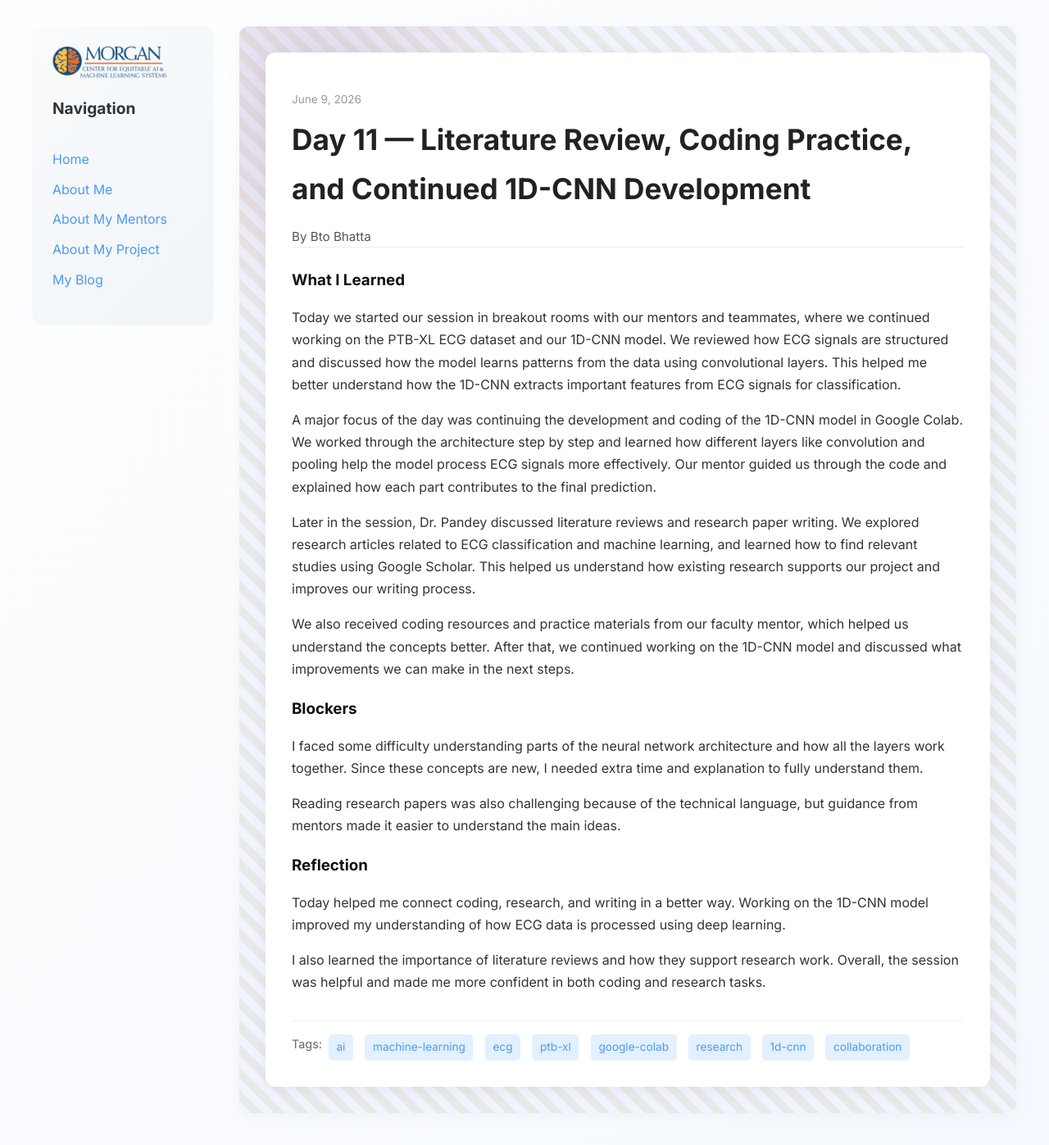
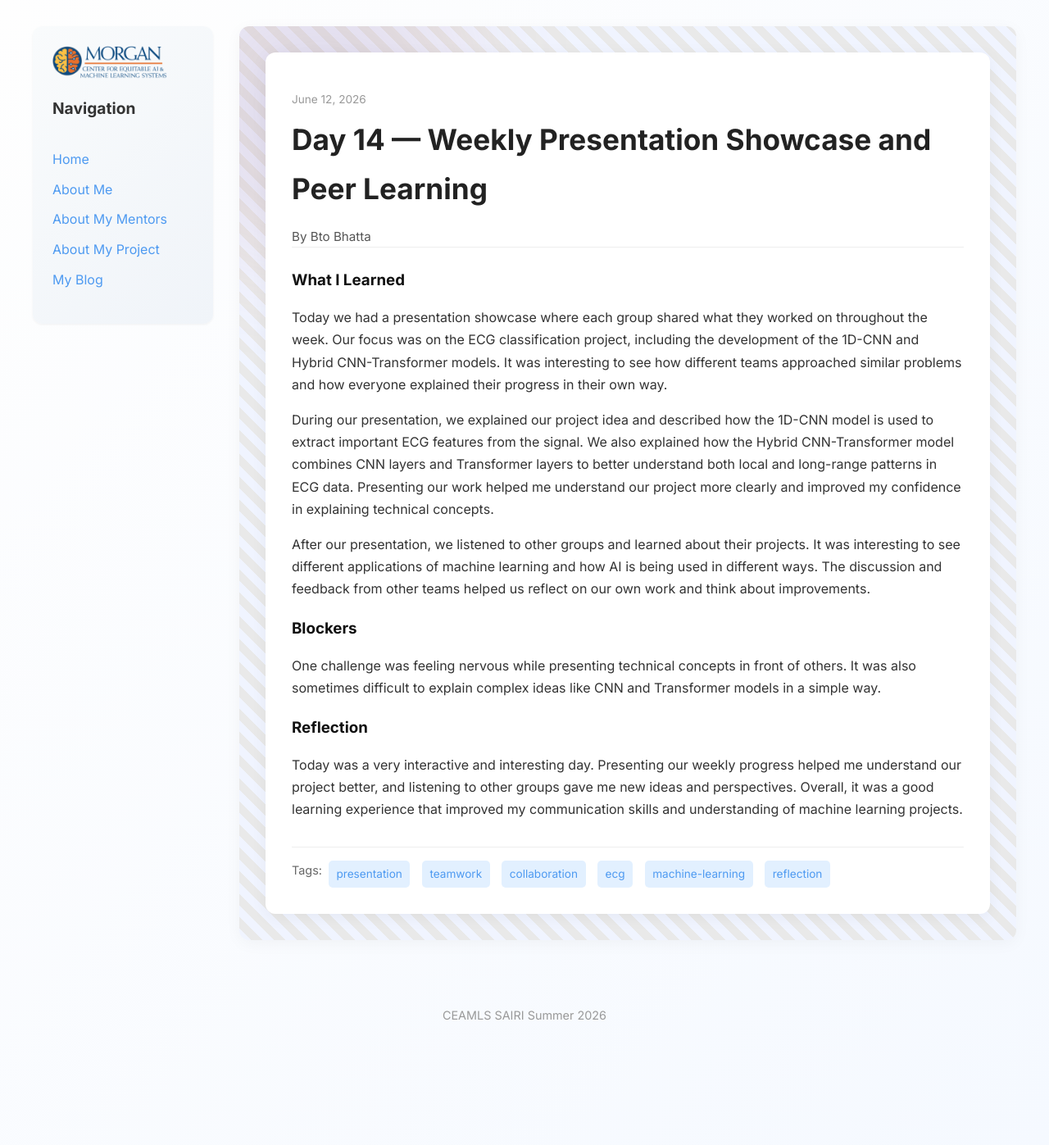
Before and after one commit to BtoBhatta/BtoBhatta, a Jekyll site: the page built from _posts/2026-06-12-day-14.md, in a window 1280 px wide and 1400 px high. Shown: the top 1397 px of the window at 82% size. Built offline with Jekyll 4.4.1, drawn with Linux system fonts in a browser that asks for light colours.

Commit message:
Update 2026-06-12-day-14.md

```diff
--- a/_posts/2026-06-12-day-14.md
+++ b/_posts/2026-06-12-day-14.md
@@ -1,31 +1,20 @@
 ---
 layout: post
-title: "Day 11 — Literature Review, Coding Practice, and Continued 1D-CNN Development"
-date: 2026-06-09
-permalink: /day11.html
-tags: ["ai", "machine-learning", "ecg", "ptb-xl", "google-colab", "research", "1d-cnn", "collaboration"]
+title: "Day 14 — Weekly Presentation Showcase and Peer Learning"
+date: 2026-06-12
+permalink: /day14.html
+tags: ["presentation", "teamwork", "collaboration", "ecg", "machine-learning", "reflection"]
 
 what_i_learned: |
-  Today we started our session in breakout rooms with our mentors and teammates, where we continued working on the PTB-XL ECG dataset and our 1D-CNN model. We reviewed how ECG signals are structured and discussed how the model learns patterns from the data using convolutional layers. This helped me better understand how the 1D-CNN extracts important features from ECG signals for classification.
+  Today we had a presentation showcase where each group shared what they worked on throughout the week. Our focus was on the ECG classification project, including the development of the 1D-CNN and Hybrid CNN-Transformer models. It was interesting to see how different teams approached similar problems and how everyone explained their progress in their own way.
 
-  A major focus of the day was continuing the development and coding of the 1D-CNN model in Google Colab. We worked through the architecture step by step and learned how different layers like convolution and pooling help the model process ECG signals more effectively. Our mentor guided us through the code and explained how each part contributes to the final prediction.
+  During our presentation, we explained our project idea and described how the 1D-CNN model is used to extract important ECG features from the signal. We also explained how the Hybrid CNN-Transformer model combines CNN layers and Transformer layers to better understand both local and long-range patterns in ECG data. Presenting our work helped me understand our project more clearly and improved my confidence in explaining technical concepts.
 
-  Later in the session, Dr. Pandey discussed literature reviews and research paper writing. We explored research articles related to ECG classification and machine learning, and learned how to find relevant studies using Google Scholar. This helped us understand how existing research supports our project and improves our writing process.
-
-  We also received coding resources and practice materials from our faculty mentor, which helped us understand the concepts better. After that, we continued working on the 1D-CNN model and discussed what improvements we can make in the next steps.
+  After our presentation, we listened to other groups and learned about their projects. It was interesting to see different applications of machine learning and how AI is being used in different ways. The discussion and feedback from other teams helped us reflect on our own work and think about improvements.
 
 blockers: |
-  I faced some difficulty understanding parts of the neural network architecture and how all the layers work together. Since these concepts are new, I needed extra time and explanation to fully understand them.
-
-  Reading research papers was also challenging because of the technical language, but guidance from mentors made it easier to understand the main ideas.
+  One challenge was feeling nervous while presenting technical concepts in front of others. It was also sometimes difficult to explain complex ideas like CNN and Transformer models in a simple way.
 
 reflection: |
-  Today helped me connect coding, research, and writing in a better way. Working on the 1D-CNN model improved my understanding of how ECG data is processed using deep learning.
-
-  I also learned the importance of literature reviews and how they support research work. Overall, the session was helpful and made me more confident in both coding and research tasks.
-
-next_shift_expectations: |
-  In the next session, I hope to continue improving the AI models and learn more about model training and evaluation. I also want to strengthen my understanding of how different architectures affect performance.
-
-  I will also continue working on finding research papers and improving my contribution to the writing part of the project.
+  Today was a very interactive and interesting day. Presenting our weekly progress helped me understand our project better, and listening to other groups gave me new ideas and perspectives. Overall, it was a good learning experience that improved my communication skills and understanding of machine learning projects.
 ---
```
